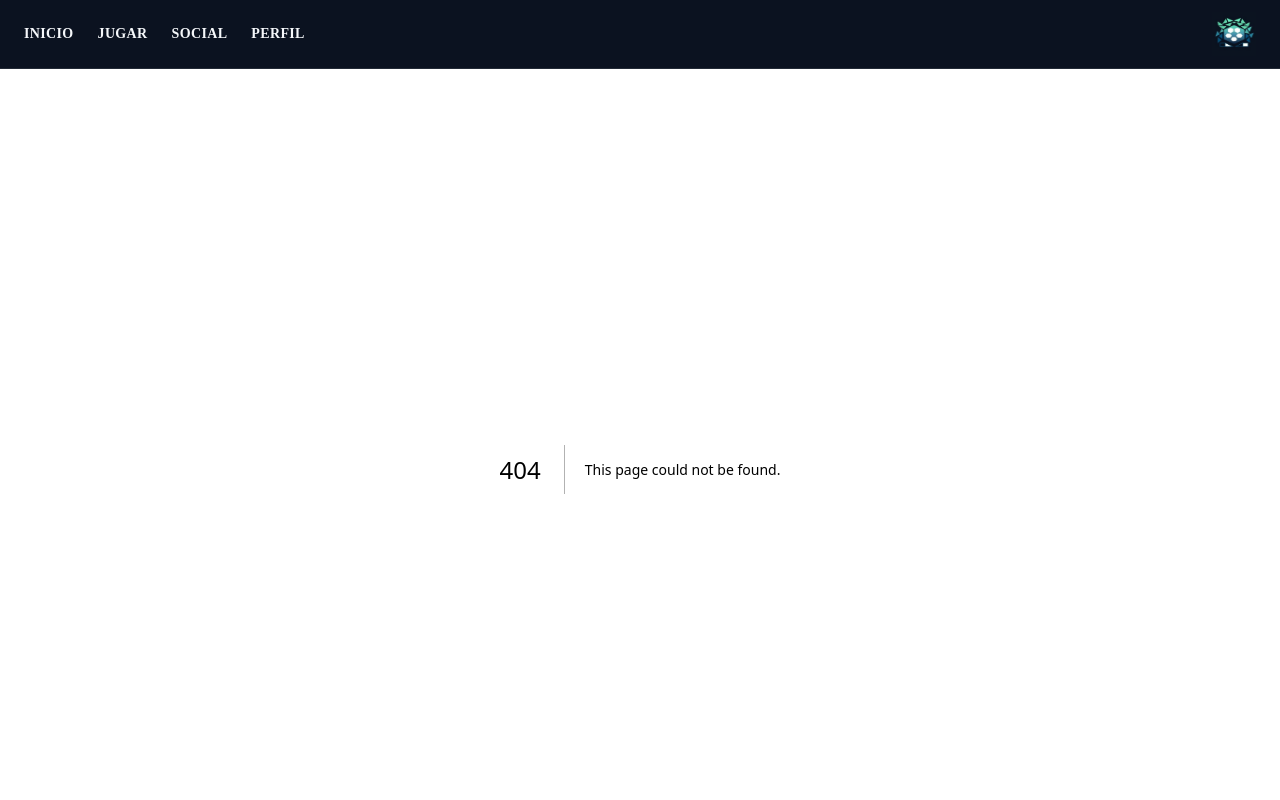
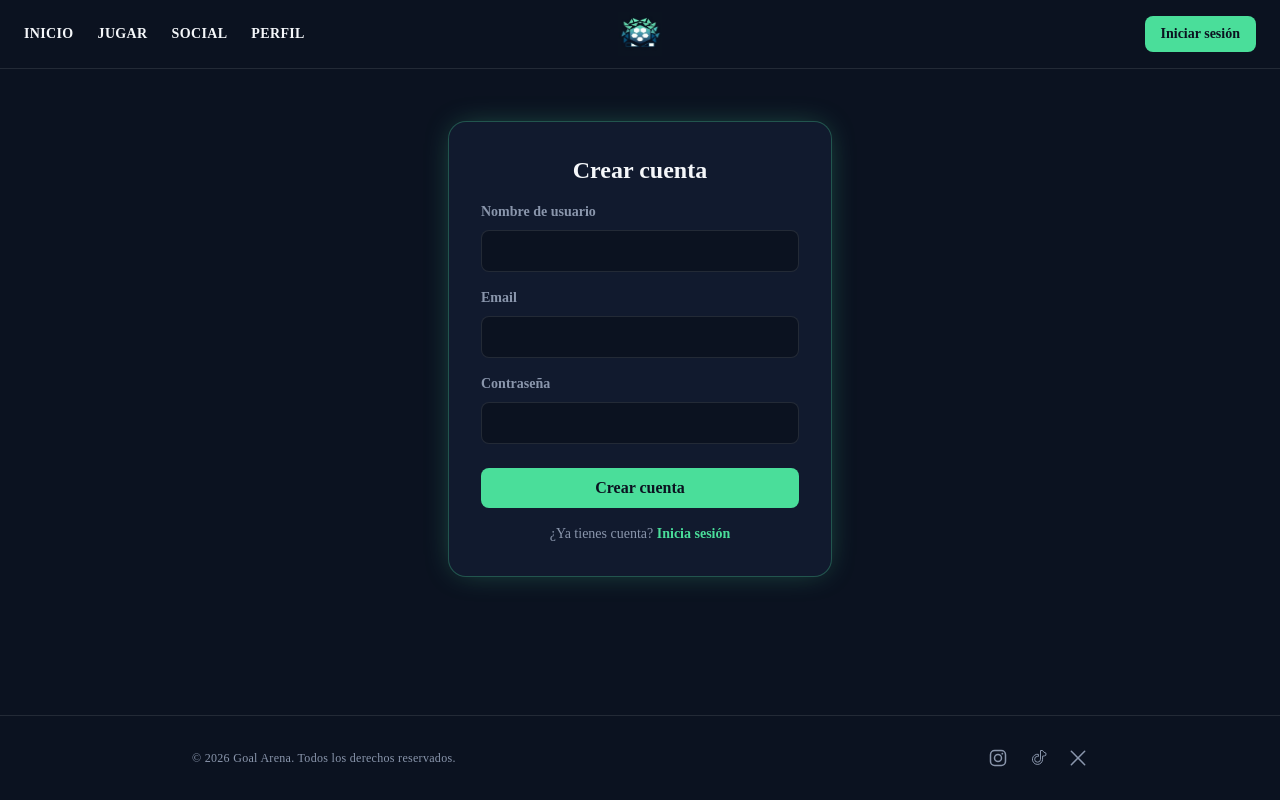
Before and after one commit to jonsson11/goal-arena, a Next.js app: page /register in a window 1280 px wide. Before the commit this address had no page. Shown: the top 800 px of the page. Built offline with nearby package versions, Linux system fonts and the light colour scheme.

Commit message:
Login / Register pages (not persistant)

```diff
--- a/src/app/layout.tsx
+++ b/src/app/layout.tsx
@@ -3,6 +3,7 @@ import { Geist, Geist_Mono } from "next/font/google";
 import "./globals.css";
 import Header from "@/components/layout/Header";
 import { Footer } from "@/components/layout/Footer";
+import { AuthProvider } from "@/features/auth/AuthContext";
 
 const geistSans = Geist({
   variable: "--font-geist-sans",
@@ -30,9 +31,11 @@ export default function RootLayout({
       className={`${geistSans.variable} ${geistMono.variable} h-full antialiased`}
     >
       <body className="min-h-full flex flex-col">
-        <Header />
+        <AuthProvider>
+         <Header />
         {children}
-        <Footer />
+         <Footer />
+        </AuthProvider>
       </body>
     </html>
   );
--- /dev/null
+++ b/src/app/login/page.tsx
@@ -0,0 +1,70 @@
+"use client";
+
+import { useState, type FormEvent } from "react";
+import { useRouter } from "next/navigation";
+import Link from "next/link";
+import { useAuth } from "@/features/auth/AuthContext";
+import { GameButton } from "@/features/games/shared/GameButton";
+
+export default function LoginPage() {
+  const { login } = useAuth();
+  const router = useRouter();
+  const [email, setEmail] = useState("");
+  const [password, setPassword] = useState("");
+
+  function handleSubmit(e: FormEvent) {
+    e.preventDefault();
+    login();
+    router.push("/perfil");
+  }
+
+  return (
+    <div className="flex min-h-[70vh] items-center justify-center px-6">
+      <form
+        onSubmit={handleSubmit}
+        className="flex w-full max-w-sm flex-col gap-4 rounded-2xl border border-primary/30 bg-card p-8 shadow-[0_0_30px_-8px_rgba(74,222,154,0.4)]"
+      >
+        <h1 className="text-center text-2xl font-extrabold text-foreground">
+          Iniciar sesión
+        </h1>
+
+        <div>
+          <label className="mb-2 block text-sm font-semibold text-muted-foreground">
+            Email
+          </label>
+          <input
+            type="email"
+            required
+            value={email}
+            onChange={(e) => setEmail(e.target.value)}
+            className="w-full rounded-md border border-border bg-background px-3 py-2 text-foreground"
+          />
+        </div>
+
+        <div>
+          <label className="mb-2 block text-sm font-semibold text-muted-foreground">
+            Contraseña
+          </label>
+          <input
+            type="password"
+            required
+            value={password}
+            onChange={(e) => setPassword(e.target.value)}
+            className="w-full rounded-md border border-border bg-background px-3 py-2 text-foreground"
+          />
+        </div>
+
+        <GameButton type="submit" className="mt-2">
+          Entrar
+        </GameButton>
+
+        <p className="text-center text-sm text-muted-foreground">
+          ¿No tienes cuenta?{" "}
+          <Link href="/register" className="font-semibold text-primary hover:underline">
+            Regístrate
+          </Link>
+        </p>
+      </form>
+    </div>
+  );
+}
--- /dev/null
+++ b/src/app/register/page.tsx
@@ -0,0 +1,83 @@
+"use client";
+
+import { useState, type FormEvent } from "react";
+import { useRouter } from "next/navigation";
+import Link from "next/link";
+import { useAuth } from "@/features/auth/AuthContext";
+import { GameButton } from "@/features/games/shared/GameButton";
+
+export default function RegisterPage() {
+  const { login } = useAuth();
+  const router = useRouter();
+  const [nombre, setNombre] = useState("");
+  const [email, setEmail] = useState("");
+  const [password, setPassword] = useState("");
+
+  function handleSubmit(e: FormEvent) {
+    e.preventDefault();
+    login();
+    router.push("/perfil");
+  }
+
+  return (
+    <div className="flex min-h-[70vh] items-center justify-center px-6">
+      <form
+        onSubmit={handleSubmit}
+        className="flex w-full max-w-sm flex-col gap-4 rounded-2xl border border-primary/30 bg-card p-8 shadow-[0_0_30px_-8px_rgba(74,222,154,0.4)]"
+      >
+        <h1 className="text-center text-2xl font-extrabold text-foreground">
+          Crear cuenta
+        </h1>
+
+        <div>
+          <label className="mb-2 block text-sm font-semibold text-muted-foreground">
+            Nombre de usuario
+          </label>
+          <input
+            required
+            value={nombre}
+            onChange={(e) => setNombre(e.target.value)}
+            className="w-full rounded-md border border-border bg-background px-3 py-2 text-foreground"
+          />
+        </div>
+
+        <div>
+          <label className="mb-2 block text-sm font-semibold text-muted-foreground">
+            Email
+          </label>
+          <input
+            type="email"
+            required
+            value={email}
+            onChange={(e) => setEmail(e.target.value)}
+            className="w-full rounded-md border border-border bg-background px-3 py-2 text-foreground"
+          />
+        </div>
+
+        <div>
+          <label className="mb-2 block text-sm font-semibold text-muted-foreground">
+            Contraseña
+          </label>
+          <input
+            type="password"
+            required
+            value={password}
+            onChange={(e) => setPassword(e.target.value)}
+            className="w-full rounded-md border border-border bg-background px-3 py-2 text-foreground"
+          />
+        </div>
+
+        <GameButton type="submit" className="mt-2">
+          Crear cuenta
+        </GameButton>
+
+        <p className="text-center text-sm text-muted-foreground">
+          ¿Ya tienes cuenta?{" "}
+          <Link href="/login" className="font-semibold text-primary hover:underline">
+            Inicia sesión
+          </Link>
+        </p>
+      </form>
+    </div>
+  );
+}
--- /dev/null
+++ b/src/components/layout/AccountMenu.tsx
@@ -0,0 +1,68 @@
+"use client";
+
+import { useState } from "react";
+import Link from "next/link";
+import { useAuth } from "@/features/auth/AuthContext";
+
+export function AccountMenu() {
+  const { usuario, logout } = useAuth();
+  const [abierto, setAbierto] = useState(false);
+
+  if (!usuario) {
+    return (
+      <Link
+        href="/login"
+        className="rounded-md bg-primary px-4 py-2 text-sm font-semibold text-primary-foreground transition-opacity hover:opacity-90"
+      >
+        Iniciar sesión
+      </Link>
+    );
+  }
+
+  return (
+    <div className="relative">
+      <button
+        onClick={() => setAbierto(!abierto)}
+        className="flex h-10 w-10 items-center justify-center rounded-full border-2 border-primary bg-primary/10 text-lg transition-opacity hover:opacity-80"
+      >
+        {usuario.avatarTipo === "foto" ? (
+          // eslint-disable-next-line @next/next/no-img-element -- avatar personalizado del usuario (data URL)
+          <img
+            src={usuario.avatar}
+            alt={usuario.nombre}
+            className="h-full w-full rounded-full object-cover"
+          />
+        ) : (
+          usuario.avatar
+        )}
+      </button>
+
+      {abierto && (
+        <div className="absolute right-0 top-full mt-2 w-56 rounded-lg border border-border bg-card p-2 shadow-[0_8px_30px_-6px_rgba(0,0,0,0.5)]">
+          <div className="border-b border-border px-3 py-2">
+            <p className="text-sm font-semibold text-foreground">{usuario.nombre}</p>
+            <p className="text-xs text-muted-foreground">Nivel {usuario.nivel}</p>
+          </div>
+
+          <Link
+            href="/perfil"
+            onClick={() => setAbierto(false)}
+            className="block rounded-md px-3 py-2 text-sm text-foreground transition-colors hover:bg-muted"
+          >
+            Configuración
+          </Link>
+
+          <button
+            onClick={() => {
+              logout();
+              setAbierto(false);
+            }}
+            className="block w-full rounded-md px-3 py-2 text-left text-sm text-destructive transition-colors hover:bg-destructive/10"
+          >
+            Cerrar sesión
+          </button>
+        </div>
+      )}
+    </div>
+  );
+}
--- a/src/components/layout/Header.tsx
+++ b/src/components/layout/Header.tsx
@@ -4,6 +4,7 @@ import { useState } from "react";
 import Image from "next/image";
 import Link from "next/link";
 import { NavLinks } from "./NavLinks";
+import { AccountMenu } from "./AccountMenu";
 
 export default function Header() {
   const [open, setOpen] = useState(false);
@@ -14,7 +15,7 @@ export default function Header() {
         <NavLinks className="flex gap-6 text-sm font-semibold uppercase tracking-wide text-foreground" />
       </div>
 
-      <Link href="/" className="flex-none transition-opacity hover:opacity-80 md:ml-auto">
+      <Link href="/" className="flex-none transition-opacity hover:opacity-80">
         <Image
           src="/logo-icon.png"
           alt="Goal Arena"
@@ -24,6 +25,10 @@ export default function Header() {
           className="h-11 w-11"
         />
       </Link>
+
+      <div className="hidden flex-1 justify-end md:flex">
+        <AccountMenu />
+      </div>
 
       <button
         className="flex-none text-2xl text-foreground md:hidden"
@@ -36,6 +41,9 @@ export default function Header() {
       {open && (
         <div className="absolute top-full left-0 w-full border-t border-border bg-card md:hidden">
           <NavLinks className="flex flex-col gap-4 p-6 text-sm font-semibold uppercase tracking-wide text-card-foreground" />
+          <div className="border-t border-border p-6">
+            <AccountMenu />
+          </div>
         </div>
       )}
     </header>
--- /dev/null
+++ b/src/features/auth/AuthContext.tsx
@@ -0,0 +1,44 @@
+"use client";
+
+import { createContext, useContext, useState, type ReactNode } from "react";
+import type { Usuario } from "@/features/profile/type";
+import { usuarioInicial } from "@/features/profile/data";
+
+type AuthContextType = {
+  usuario: Usuario | null;
+  login: () => void;
+  logout: () => void;
+  actualizarUsuario: (datos: Partial<Usuario>) => void;
+};
+
+const AuthContext = createContext<AuthContextType | null>(null);
+
+export function AuthProvider({ children }: { children: ReactNode }) {
+  const [usuario, setUsuario] = useState<Usuario | null>(null);
+
+  function login() {
+    setUsuario(usuarioInicial);
+  }
+
+  function logout() {
+    setUsuario(null);
+  }
+
+  function actualizarUsuario(datos: Partial<Usuario>) {
+    setUsuario((actual) => (actual ? { ...actual, ...datos } : actual));
+  }
+
+  return (
+    <AuthContext.Provider value={{ usuario, login, logout, actualizarUsuario }}>
+      {children}
+    </AuthContext.Provider>
+  );
+}
+
+export function useAuth() {
+  const contexto = useContext(AuthContext);
+  if (!contexto) {
+    throw new Error("useAuth debe usarse dentro de un AuthProvider");
+  }
+  return contexto;
+}
--- a/src/features/profile/ProfileView.tsx
+++ b/src/features/profile/ProfileView.tsx
@@ -1,24 +1,36 @@
 "use client";
 
 import { useState } from "react";
+import Link from "next/link";
+import { useAuth } from "@/features/auth/AuthContext";
 import { GameButton } from "@/features/games/shared/GameButton";
 import { EditProfileDialog } from "./EditProfileDialog";
 import { FriendsCarousel } from "./FriendsCarousel";
-import {
-  usuarioInicial,
-  estadisticasRapidas,
-  historialPartidas,
-  logros,
-  amigos,
-} from "./data";
-import type { TipoAvatar, Usuario } from "./type";
+import { estadisticasRapidas, historialPartidas, logros, amigos } from "./data";
+import type { TipoAvatar } from "./type";
 
 export function ProfileView() {
-  const [usuario, setUsuario] = useState<Usuario>(usuarioInicial);
+  const { usuario, actualizarUsuario } = useAuth();
   const [editando, setEditando] = useState(false);
 
+  if (!usuario) {
+    return (
+      <div className="flex min-h-[50vh] flex-col items-center justify-center gap-4 px-6 text-center">
+        <p className="text-lg font-semibold text-foreground">
+          Debes iniciar sesión para ver tu perfil.
+        </p>
+        <Link
+          href="/login"
+          className="rounded-md bg-primary px-6 py-2 font-semibold text-primary-foreground transition-opacity hover:opacity-90"
+        >
+          Iniciar sesión
+        </Link>
+      </div>
+    );
+  }
+
   function guardarPerfil(nombre: string, avatar: string, avatarTipo: TipoAvatar) {
-    setUsuario({ ...usuario, nombre, avatar, avatarTipo });
+    actualizarUsuario({ nombre, avatar, avatarTipo });
   }
 
   const porcentajeXp = Math.round((usuario.xpActual / usuario.xpSiguienteNivel) * 100);
--- a/src/features/profile/data.ts
+++ b/src/features/profile/data.ts
@@ -5,6 +5,7 @@ export const amigos: Amigo[] = [];
 
 export const usuarioInicial: Usuario = {
   nombre: "Jugador",
+  email:"jugador@goalarena.com",
   avatar: "⚽",
   avatarTipo: "emoji",
   nivel: 7,
--- a/src/features/profile/type.ts
+++ b/src/features/profile/type.ts
@@ -2,6 +2,7 @@ export type TipoAvatar = "emoji" | "foto";
 
 export type Usuario = {
   nombre: string;
+  email: string;
   avatar: string; // emoji, de momento
   avatarTipo: TipoAvatar,
   nivel: number;
```
